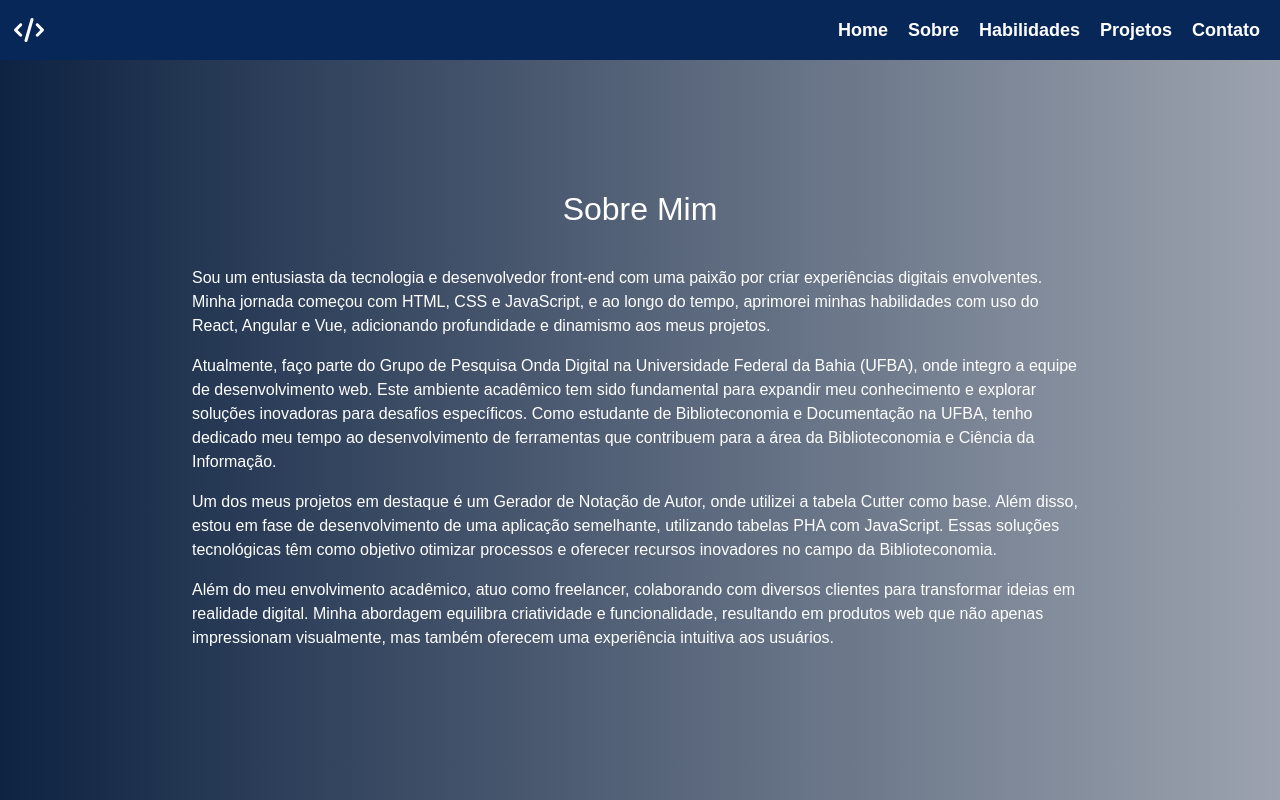
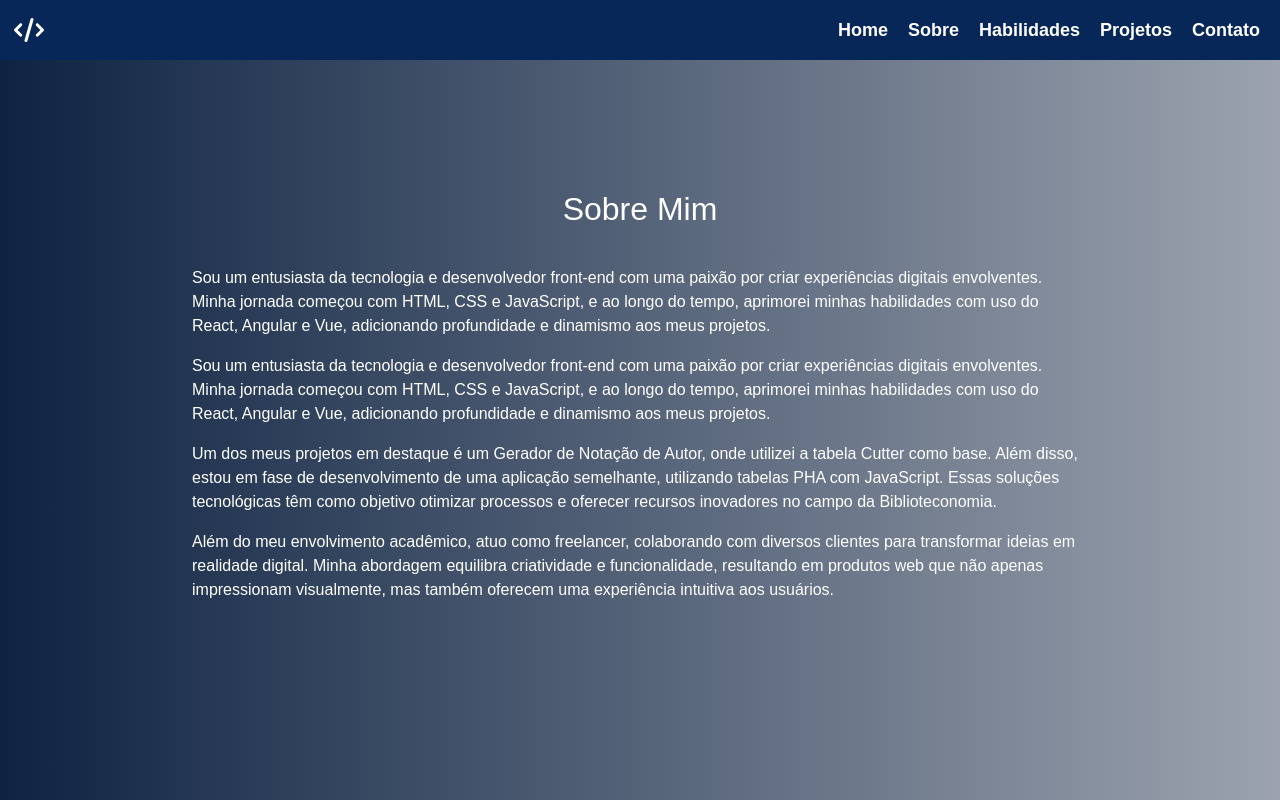
Before and after one commit to josevanderleineto/portfolio, a React (Vite) app: page /about in a window 1280 px wide. Shown: the top 800 px of the page. Built offline with nearby package versions, Linux system fonts and the light colour scheme.

Commit message:
Ajuste footer

```diff
--- a/src/Componets/Footer/Footer.jsx
+++ b/src/Componets/Footer/Footer.jsx
@@ -12,6 +12,8 @@ const Footer = () => {
                 <a href="https://www.behance.net/josvanderlei1" target="blank"><img src={behance} alt="Bihance" /></a>
                 <a href="https://www.instagram.com/josevanderlei_neto/" target="blank"><img src={instagram} alt="Instagram" /></a>
             </div>
+            <a href="mailto:jvneto@vanderleineto.tech, jv.nascimentoneto@proton.me">jvneto@vanderleineto.tech</a>
+
 
         <p >&copy; By Vanderlei Neto</p>
 
@@ -19,6 +21,6 @@ const Footer = () => {
     )
 }
 
-//
+// 0000
 
 export default Footer;
--- a/src/Componets/Pages/About/About.jsx
+++ b/src/Componets/Pages/About/About.jsx
@@ -1,6 +1,6 @@
 import '../About/About.css';
 import Menu from "../../Header/Menu/Menu";
-import Footer from "../../../Componets/Footer/Footer"
+import dataTextBr from '../../../assets/dataTextBr.json'; // Importe o JSON
 import "bootstrap/dist/css/bootstrap.min.css";
 
 
@@ -9,15 +9,11 @@ const About = () => {
         <div>
             <Menu />
             <div id="about">
-            <h2>Sobre Mim</h2>
-           <p className="text">Sou um entusiasta da tecnologia e desenvolvedor front-end com uma paixão por criar experiências digitais envolventes. Minha jornada começou com HTML, CSS e JavaScript, e ao longo do tempo, aprimorei minhas habilidades com uso do React, Angular e Vue, adicionando profundidade e dinamismo aos meus projetos.
-           </p>
-           <p className="text">Atualmente, faço parte do Grupo de Pesquisa Onda Digital na Universidade Federal da Bahia (UFBA), onde integro a equipe de desenvolvimento web. Este ambiente acadêmico tem sido fundamental para expandir meu conhecimento e explorar soluções inovadoras para desafios específicos. Como estudante de Biblioteconomia e Documentação na UFBA, tenho dedicado meu tempo ao desenvolvimento de ferramentas que contribuem para a área da Biblioteconomia e Ciência da Informação.
-           </p>
-           <p className="text">Um dos meus projetos em destaque é um Gerador de Notação de Autor, onde utilizei a tabela Cutter como base. Além disso, estou em fase de desenvolvimento de uma aplicação semelhante, utilizando tabelas PHA com JavaScript. Essas soluções tecnológicas têm como objetivo otimizar processos e oferecer recursos inovadores no campo da Biblioteconomia.
-          </p>
-          <p className="text">Além do meu envolvimento acadêmico, atuo como freelancer, colaborando com diversos clientes para transformar ideias em realidade digital. Minha abordagem equilibra criatividade e funcionalidade, resultando em produtos web que não apenas impressionam visualmente, mas também oferecem uma experiência intuitiva aos usuários.
-         </p>
+            <h2>{dataTextBr.sobreTitle}</h2>
+           <p className="text">{dataTextBr.sobreText1}</p>
+           <p className="text">{dataTextBr.sobreText2}</p>
+           <p className="text">{dataTextBr.sobreText3}</p>
+          <p className="text">{dataTextBr.sobreText4}</p>
        </div>
         </div>
     )
--- a/src/Componets/Pages/Home/Home.jsx
+++ b/src/Componets/Pages/Home/Home.jsx
@@ -3,9 +3,9 @@ import React from 'react';
 import Menu from '../../Header/Menu/Menu';
 import '../Home/Home.css';
 import { Link } from 'react-router-dom';
-
 import profile from '../../../assets/img/profile.jpeg';
 import resumePdf from '../../../assets/Curriculo.pdf'; // Certifique-se de substituir pelo caminho real do seu arquivo PDF
+import dataTextBr from '../../../assets/dataTextBr.json'; // Importe o JSON
 
 const Home = () => {
     const handleResumeClick = () => {
@@ -24,15 +24,15 @@ const Home = () => {
                 <Menu />
             </header>
             <section id="home">
-                <h1 id="title">Vanderlei Neto</h1>
+                <h1 id="title">{dataTextBr.title}</h1>
                 <p>
-                    <strong>Desenvolvedor Web Front-End</strong>
+                    <strong>{dataTextBr.subtitle}</strong>
                 </p>
                 <img src={profile} alt="" id="profile" />
                 <div>
                     {/* Adicione o manipulador de clique para iniciar o download */}
                     <Link className="resume" onClick={handleResumeClick}>
-                        CV
+                        {dataTextBr.cvText}
                     </Link>
                 </div>
             </section>
--- a/src/Componets/Pages/Skills/Skills.jsx
+++ b/src/Componets/Pages/Skills/Skills.jsx
@@ -13,6 +13,7 @@ import tailwindcss from "../../../assets/img/tailwind-css.svg";
 import figma from "../../../assets/img/figma.svg";
 import git from "../../../assets/img/git.svg";
 import gitHub from "../../../assets/img/github-code-source.svg";
+import dataTexBr from "../../../assets/dataTextBr.json";
 
 
 
@@ -24,7 +25,7 @@ const Skills = () => {
                 <Menu />
             </header>
         <section id="skills">
-    <h1>Habilidades</h1>
+    <h1>{dataTexBr.skillsTitle}</h1>
         <div className="box-container">
         <div className="box-skill">
             <img src={html} alt=""/>
--- /dev/null
+++ b/src/assets/dataTextBr.json
@@ -0,0 +1,21 @@
+{
+    "title": "Vanderlei Neto",
+    "subtitle": "Desenvolvedor Front-End",
+    "cvText": "CV",
+
+    "sobreTitle": "Sobre Mim",
+
+    "sobreText1": "Sou um entusiasta da tecnologia e desenvolvedor front-end com uma paixão por criar experiências digitais envolventes. Minha jornada começou com HTML, CSS e JavaScript, e ao longo do tempo, aprimorei minhas habilidades com uso do React, Angular e Vue, adicionando profundidade e dinamismo aos meus projetos.",
+    "sobreText2": "Sou um entusiasta da tecnologia e desenvolvedor front-end com uma paixão por criar experiências digitais envolventes. Minha jornada começou com HTML, CSS e JavaScript, e ao longo do tempo, aprimorei minhas habilidades com uso do React, Angular e Vue, adicionando profundidade e dinamismo aos meus projetos.",
+    "sobreText3": "Um dos meus projetos em destaque é um Gerador de Notação de Autor, onde utilizei a tabela Cutter como base. Além disso, estou em fase de desenvolvimento de uma aplicação semelhante, utilizando tabelas PHA com JavaScript. Essas soluções tecnológicas têm como objetivo otimizar processos e oferecer recursos inovadores no campo da Biblioteconomia.",
+    "sobreText4": "Além do meu envolvimento acadêmico, atuo como freelancer, colaborando com diversos clientes para transformar ideias em realidade digital. Minha abordagem equilibra criatividade e funcionalidade, resultando em produtos web que não apenas impressionam visualmente, mas também oferecem uma experiência intuitiva aos usuários.",
+
+    "skillsTitle": "Skills"
+
+
+
+
+
+
+
+}
```
